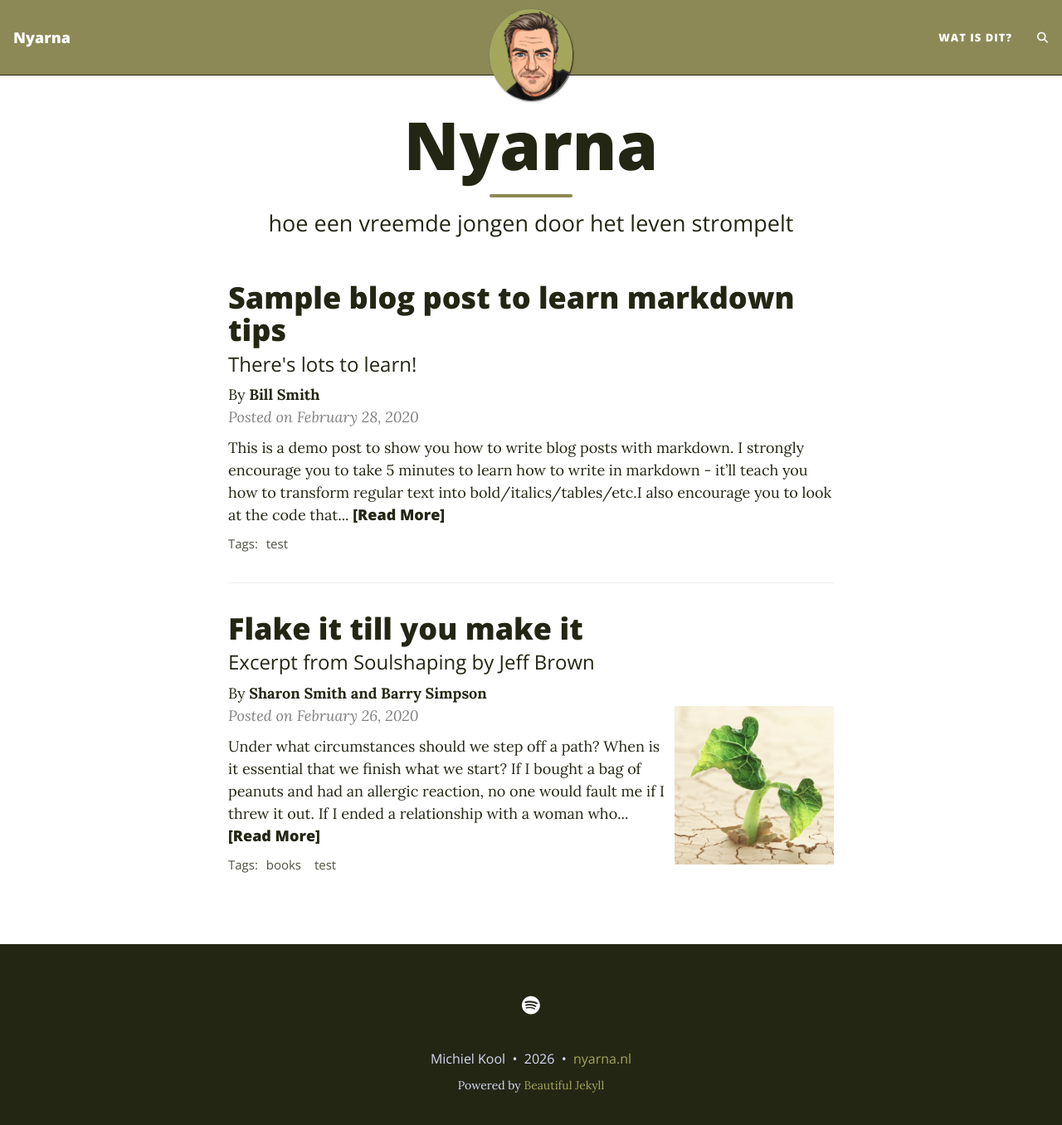
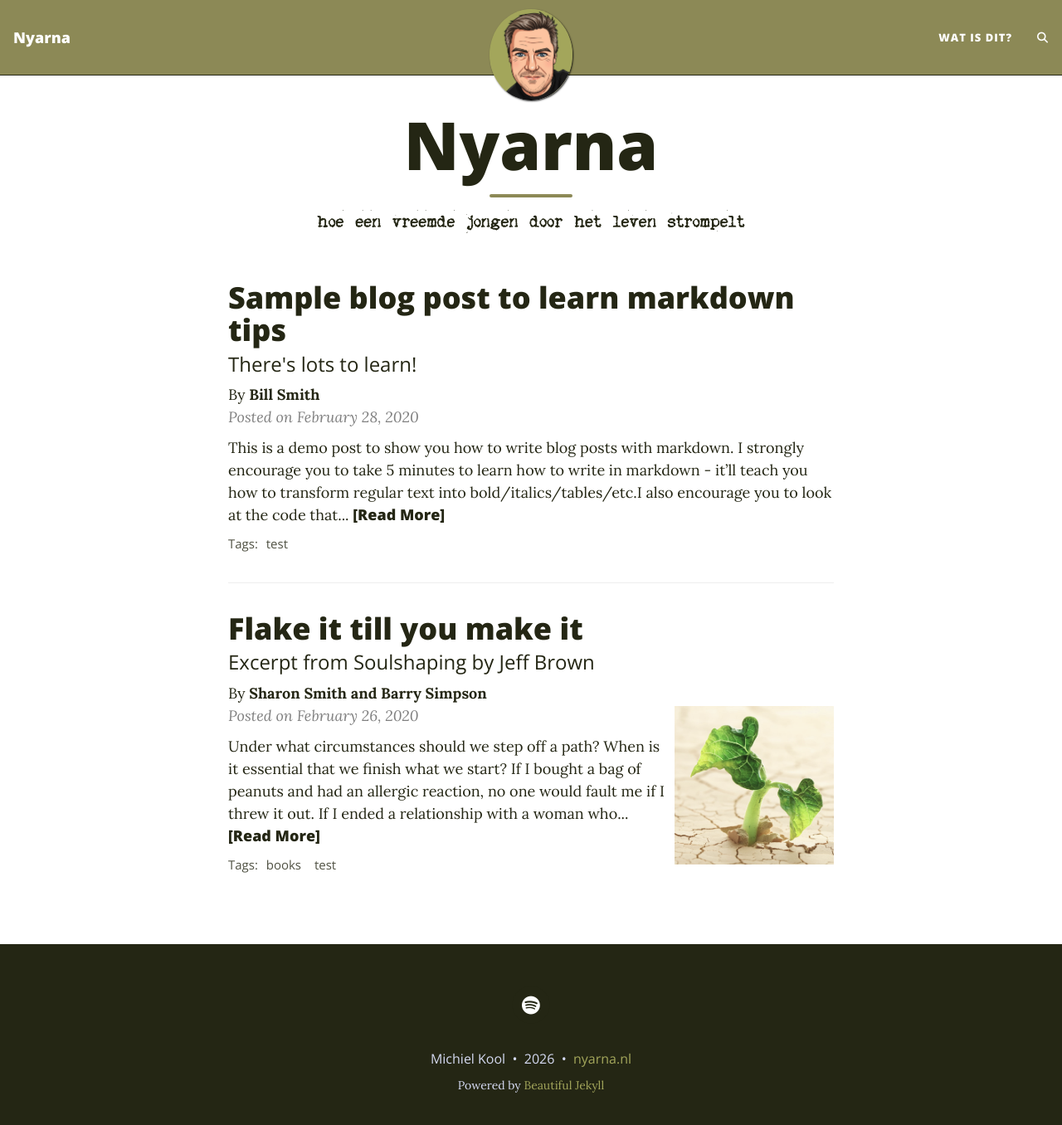
Before and after one commit to roosebolton/nyarna, a Jekyll site: the page built from index.html, in a window 1280 px wide and 1369 px high. Shown: the top 1356 px of the window at 83% size. Built offline with Jekyll 4.4.1, drawn with Linux system fonts in a browser that asks for light colours; the list of posts is cut into pages by our own code; comment, search, counter and statistics services are not loaded.

Commit message:
edit page subtitle and paragraph margin

```diff
--- a/assets/css/custom-styles.css
+++ b/assets/css/custom-styles.css
@@ -1,3 +1,13 @@
+/* import custom fonts */
+@font-face {
+    font-family: 'myremmington';
+    src: url('../fonts/myoldrem/myoldrem.woff2') format('woff2'),
+         url('../fonts/myoldrem/myoldrem.woff') format('woff'),
+         url('../fonts/myoldrem/myoldrem.ttf') format('truetype');
+    font-weight: normal;
+    font-style: normal;
+}
+
 
 /* Custom styles for the navbar elements */
 .navbar-nav .nav-link:hover .navbar-custom:hover .navbar-brand:hover,
@@ -10,7 +20,7 @@
   color: #555931 !important;
 }
 
-
+/* Custom styles for the figure and figcaption elements on the author page*/
 figure > img {
   margin: 0 auto 0.55em;display:block;
   width: 40%;
@@ -27,8 +37,22 @@ figure > figcaption {
 }
 
 /* Custom styles for the horizontal rule in the header*/
-
 hr.small {
   border-color: #8C8956 !important;
 ;
 }
+
+
+/**
+Custom styles for typography
+**/
+
+/* Custom styles for the paragraphs */
+p {
+  margin: 0.8rem 0;
+}
+
+/* Custom styles for the page subheading */
+.page-subheading {
+  font-family: 'myremmington', serif !important;
+}
```
Also changed, not shown: assets/fonts/Klystron_sans-Regular.ttf (deleted), assets/fonts/myoldrem/myoldrem.ttf (added), assets/fonts/myoldrem/myoldrem.woff (added), assets/fonts/myoldrem/myoldrem.woff2 (added), 5 other files.
